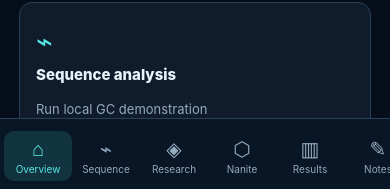
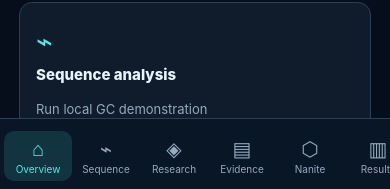
Before and after one commit to jacquesjacobs77/BSNG-Mobile, a React Native app: screen / in a window 390 px wide. Shown: the part 652-841 px from the top of the page. Built offline with nearby package versions, Linux system fonts and the light colour scheme.

Commit message:
feat(mobile): surface read-only research evidence tab without runtime change

```diff
--- a/App.tsx
+++ b/App.tsx
@@ -3,12 +3,13 @@ import { Alert, ScrollView, Share, StatusBar, StyleSheet, Text, TextInput, Touch
 import { SafeAreaProvider, SafeAreaView } from 'react-native-safe-area-context';
 import { analyzeSequence, normalizeSequence, SAMPLE_SEQUENCE, DEMO_MAX_BASES, type SequenceSummary } from './src/lib/sequence';
 import ResearchScreen from './src/screens/ResearchScreen';
+import ResearchEvidenceScreen from './src/screens/ResearchEvidenceScreen';
 
-type Page = 'overview' | 'scan' | 'research' | 'nanite' | 'results' | 'notes' | 'settings';
+type Page = 'overview' | 'scan' | 'research' | 'evidence' | 'nanite' | 'results' | 'notes' | 'settings';
 type Note = { id: number; title: string; body: string };
 const colors = { bg:'#070E1B', panel:'#101C2C', border:'#284158', cyan:'#56E8E3', purple:'#AF90FF', green:'#75DAAF', amber:'#F9C878', white:'#E9F5FC', muted:'#94AABF' };
 const menu: {id:Page;label:string;glyph:string}[] = [
-  {id:'overview',label:'Overview',glyph:'⌂'}, {id:'scan',label:'Sequence',glyph:'⌁'}, {id:'research',label:'Research',glyph:'◈'}, {id:'nanite',label:'Nanite',glyph:'⬡'},
+  {id:'overview',label:'Overview',glyph:'⌂'}, {id:'scan',label:'Sequence',glyph:'⌁'}, {id:'research',label:'Research',glyph:'◈'}, {id:'evidence',label:'Evidence',glyph:'▤'}, {id:'nanite',label:'Nanite',glyph:'⬡'},
   {id:'results',label:'Results',glyph:'▥'}, {id:'notes',label:'Notes',glyph:'✎'}, {id:'settings',label:'Settings',glyph:'⚙'}
 ];
 const para = (text:string) => <Text style={s.para}>{text}</Text>;
@@ -74,6 +75,7 @@ function AppBody() {
     <View style={s.grid}>
       {quick('⌁','Sequence analysis','Run local GC demonstration','scan')}
       {quick('◈','Research lab','Live-input genomic signal dashboard','research')}
+      {quick('▤','Evidence register','RNA, protein, provenance and feasibility gates','evidence')}
       {quick('⬡','Nanite hypotheses','Explore research categories','nanite')}
       {quick('▥','Results','Examine and share a report','results')}
       {quick('✎','Lab notebook','Record session observations','notes')}
@@ -158,6 +160,8 @@ function AppBody() {
       {para('BSNG desktop simulator: not connected')}
       {para('Research database: not connected')}
       {para('Reference genome: not loaded')}
+      {para('Evidence snapshot: 18 October 2026 (read-only)')}
+      {para('OTA runtime: 0.2.0 / preview channel; update publication requires Expo credentials')}
     </Box>
     <Box><Text style={[s.eyebrow,{color:colors.purple}]}>PLANNED BACKEND TARGETS</Text>
       {para('15M-base streaming batches • persisted checkpoints • authenticated AI assistance • immutable analysis history • reference validation.')}
@@ -166,7 +170,7 @@ function AppBody() {
       {para('Do not add identifiable human genomic data or API keys to this prototype. No network data submission or permanent notes storage is provided.')}
     </Box>
   </>;}
-  const screens:Record<Page,()=>React.ReactNode>={overview,scan,research:()=> <ResearchScreen sequence={sequence} setSequence={setSequence} sampleName={sampleName} setSampleName={setSampleName} onOpenResults={analyze}/>,nanite,results,notes:notesPage,settings};
+  const screens:Record<Page,()=>React.ReactNode>={overview,scan,research:()=> <ResearchScreen sequence={sequence} setSequence={setSequence} sampleName={sampleName} setSampleName={setSampleName} onOpenResults={analyze}/>,evidence:()=> <ResearchEvidenceScreen/>,nanite,results,notes:notesPage,settings};
   return <SafeAreaView style={s.safe} edges={['top','left','right','bottom']}>
     <StatusBar barStyle="light-content" backgroundColor={colors.bg}/>
     <View style={s.header}>
```
